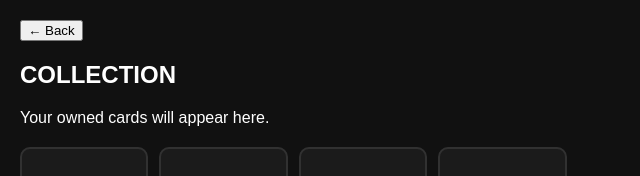
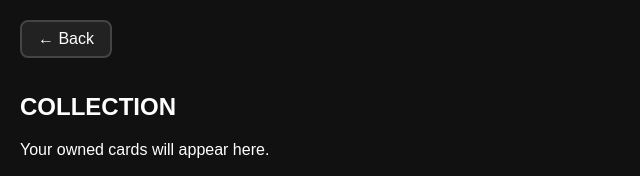
Before and after one commit to feelinglikeawaffle/color-tcg, a plain HTML site: page index.html in a window 1280 px wide. Both pictures are taken after a click on the button "PLAY". Shown: the top 176 px of the page, without its empty margins (0-640 px from the left). Drawn offline with Linux system fonts and the light colour scheme.

Commit message:
Update style.css

```diff
--- a/css/style.css
+++ b/css/style.css
@@ -109,3 +109,20 @@
 .screen {
   animation: slideIn 0.35s ease forwards;
 }
+
+.back-btn {
+  background: #222;
+  border: 2px solid #444;
+  color: white;
+  padding: 8px 16px;
+  border-radius: 8px;
+  cursor: pointer;
+  margin-bottom: 15px;
+  font-size: 16px;
+  transition: 0.2s;
+}
+
+.back-btn:hover {
+  background: #444;
+  transform: translateX(-3px);
+}
```
